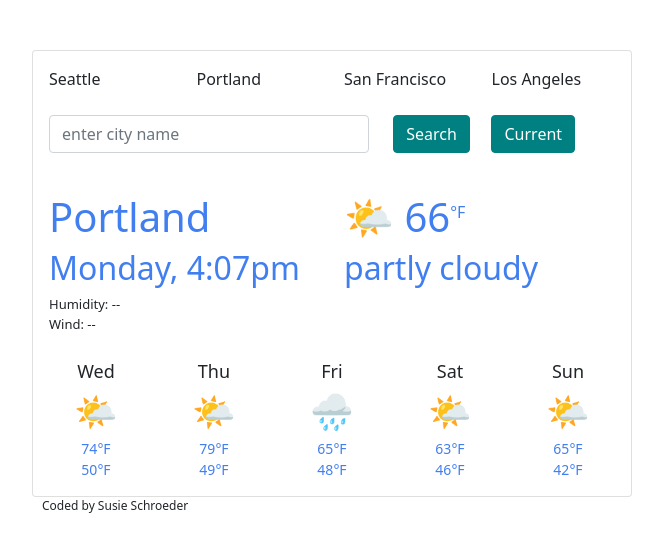
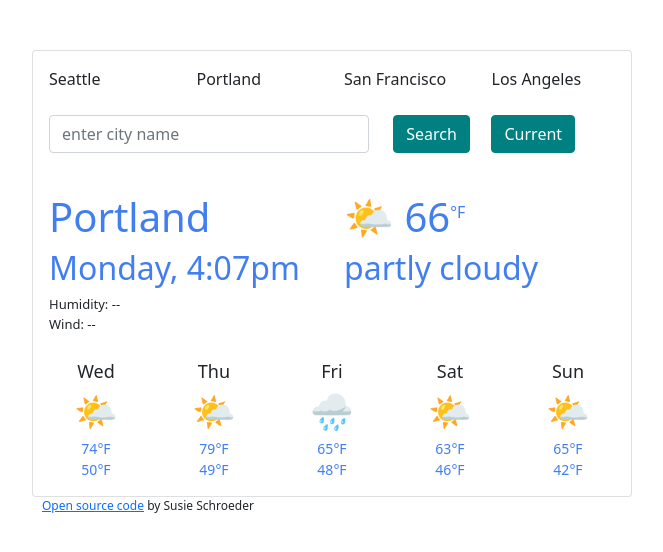
Before and after one commit to Susie42/SheCodesWeather, a plain HTML site: page index.html in a window 1280 px wide. Shown: the whole page, without its empty margins (50-713 px from the left). Drawn offline with nearby package versions, Linux system fonts and the light colour scheme.

Commit message:
added GitHub link
github link added to footer

```diff
--- a/index.html
+++ b/index.html
@@ -107,7 +107,12 @@
           </div>
         </div>
       </div>
-      <p class="byline">Coded by Susie Schroeder</p>
+      <p class="byline">
+        <a href="https://github.com/Susie42/SheCodesWeather"
+          >Open source code</a
+        >
+        by Susie Schroeder
+      </p>
     </div>
     <script src="src/index.js"></script>
   </body>
```
